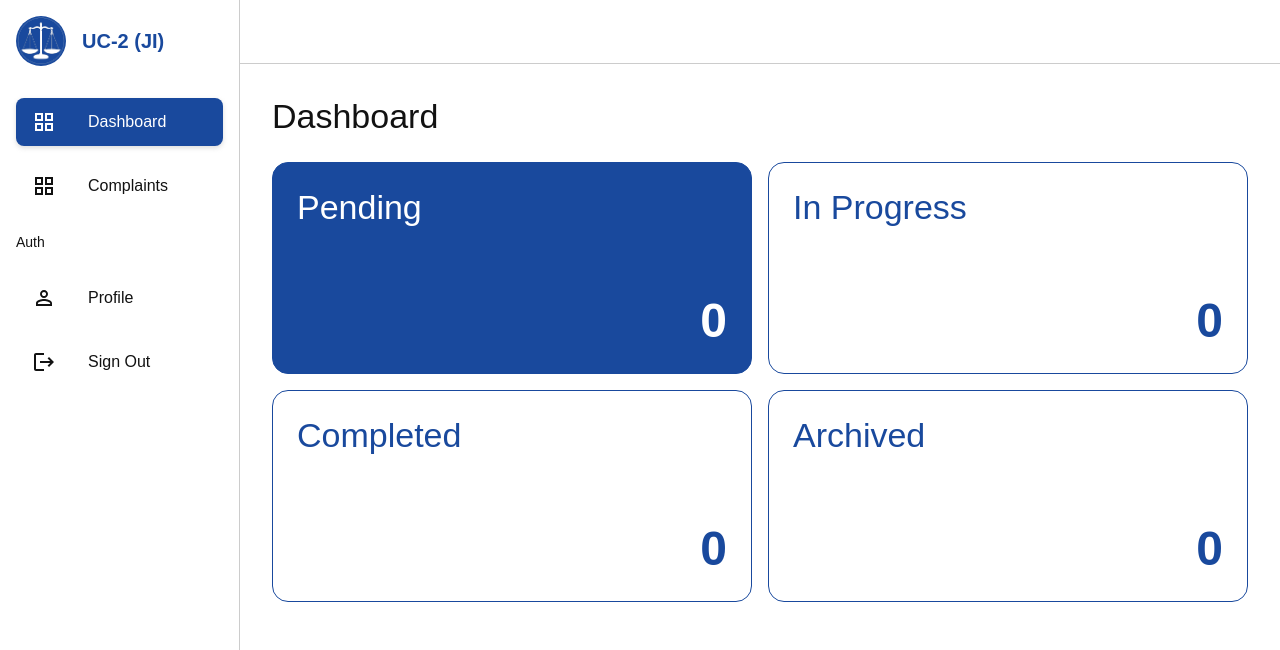
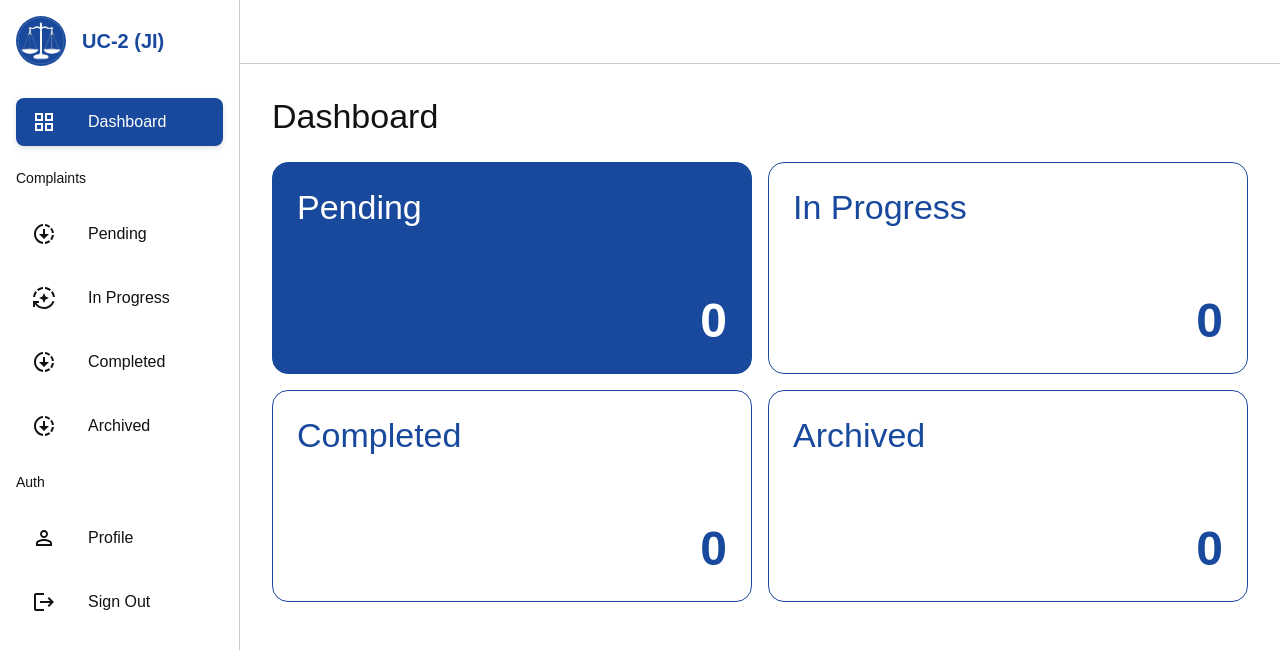
Before and after one commit to MuhammadHamzaSiddiqui1662/whatsapp-chatbot-frontend, a React (Vite) app: page / in a window 1280 px wide. Shown: the top 650 px of the page. Built offline with nearby package versions, Linux system fonts and the light colour scheme.

Commit message:
feat: complaints categorized by status

```diff
--- a/src/components/Navbar/Navbar.tsx
+++ b/src/components/Navbar/Navbar.tsx
@@ -8,13 +8,17 @@ import {
   ListSubheader,
   Typography,
 } from "@mui/material";
-import { NavLink } from "react-router-dom";
-import { ROUTES } from "../../config/constants";
+import { NavLink, useSearchParams } from "react-router-dom";
+import { ROUTES, SEARCH_PARAMS } from "../../config/constants";
 import PersonOutlineIcon from "@mui/icons-material/PersonOutline";
 import GridViewIcon from "@mui/icons-material/GridView";
 import LogoutIcon from "@mui/icons-material/Logout";
+import DownloadingIcon from "@mui/icons-material/Downloading";
+import AutoModeIcon from "@mui/icons-material/AutoMode";
 
 export default function Navbar({ width }: { width?: number }) {
+  let [searchParams] = useSearchParams();
+
   return (
     <Box
       display={"flex"}
@@ -48,13 +52,76 @@ export default function Navbar({ width }: { width?: number }) {
               </ListItemButton>
             </NavLink>
           </ListItem>
+          <ListSubheader>Complaints</ListSubheader>
           <ListItem>
-            <NavLink to={ROUTES.complaints} className={"nav-link"}>
+            <NavLink
+              to={`${ROUTES.complaints}/${ROUTES.pending}`}
+              className={`nav-link${
+                searchParams.get(SEARCH_PARAMS.status) &&
+                searchParams.get(SEARCH_PARAMS.status) === ROUTES.pending
+                  ? " active"
+                  : ""
+              }`}
+            >
               <ListItemButton>
                 <ListItemIcon>
-                  <GridViewIcon />
+                  <DownloadingIcon />
                 </ListItemIcon>
-                <ListItemText>Complaints</ListItemText>
+                <ListItemText>Pending</ListItemText>
+              </ListItemButton>
+            </NavLink>
+          </ListItem>
+          <ListItem>
+            <NavLink
+              to={`${ROUTES.complaints}/${ROUTES.inProgress}`}
+              className={`nav-link${
+                searchParams.get(SEARCH_PARAMS.status) &&
+                searchParams.get(SEARCH_PARAMS.status) === ROUTES.inProgress
+                  ? " active"
+                  : ""
+              }`}
+            >
+              <ListItemButton>
+                <ListItemIcon>
+                  <AutoModeIcon />
+                </ListItemIcon>
+                <ListItemText>In Progress</ListItemText>
+              </ListItemButton>
+            </NavLink>
+          </ListItem>
+          <ListItem>
+            <NavLink
+              to={`${ROUTES.complaints}/${ROUTES.completed}`}
+              className={`nav-link${
+                searchParams.get(SEARCH_PARAMS.status) &&
+                searchParams.get(SEARCH_PARAMS.status) === ROUTES.completed
+                  ? " active"
+                  : ""
+              }`}
+            >
+              <ListItemButton>
+                <ListItemIcon>
+                  <DownloadingIcon />
+                </ListItemIcon>
+                <ListItemText>Completed</ListItemText>
+              </ListItemButton>
+            </NavLink>
+          </ListItem>
+          <ListItem>
+            <NavLink
+              to={`${ROUTES.complaints}/${ROUTES.archived}`}
+              className={`nav-link${
+                searchParams.get(SEARCH_PARAMS.status) &&
+                searchParams.get(SEARCH_PARAMS.status) === ROUTES.archived
+                  ? " active"
+                  : ""
+              }`}
+            >
+              <ListItemButton>
+                <ListItemIcon>
+                  <DownloadingIcon />
+                </ListItemIcon>
+                <ListItemText>Archived</ListItemText>
               </ListItemButton>
             </NavLink>
           </ListItem>
--- a/src/config/constants.ts
+++ b/src/config/constants.ts
@@ -8,6 +8,11 @@ export const ROUTES = {
   verifyOtp: "verify-otp",
   profile: "profile",
   complaints: "complaints",
+  pending: "pending",
+  inProgress: "in-progress",
+  completed: "completed",
+  archived: "archived",
+  complaintId: ":complaintId",
 };
 
 export const SEARCH_PARAMS = {
@@ -29,10 +34,6 @@ export const COLUMNS: Column[] = [
     label: "Complaint Type",
   },
   {
-    id: "status",
-    label: "Complaint Status",
-  },
-  {
     id: "block",
     label: "Block",
   },
--- /dev/null
+++ b/src/pages/Complaints/Archived/Archived.tsx
@@ -0,0 +1,39 @@
+import { Box, Typography } from "@mui/material";
+import StickyHeadTable from "../../../components/StickyHeaderTable/StickyHeaderTable";
+import { useNavigate } from "react-router-dom";
+import { COLUMNS, ROUTES, SEARCH_PARAMS } from "../../../config/constants";
+import { useAppDispatch, useAppSelector } from "../../../config/store";
+import { Data } from "../../../types/complaint";
+import { formatRows } from "../../../utils";
+import { useEffect } from "react";
+import { getComplaintsThunk } from "../../../features/complaint/complaintSlice";
+
+export default function ArchivedComplaints() {
+  const navigate = useNavigate();
+  const complaints = useAppSelector(
+    (state) => state.complaint.archivedComplaints
+  );
+  const dispatch = useAppDispatch();
+
+  useEffect(() => {
+    dispatch(getComplaintsThunk());
+  }, []);
+
+  const handleRowClick = (row: Data) => {
+    navigate(`../${row.id}?${SEARCH_PARAMS.status}=${ROUTES.archived}`);
+  };
+
+  return (
+    <Box p={4}>
+      <Typography variant="h4">Archived Complaints</Typography>
+      <StickyHeadTable
+        columns={COLUMNS}
+        rows={formatRows(complaints || [])}
+        onRowClick={handleRowClick}
+        sx={{
+          mt: 5,
+        }}
+      />
+    </Box>
+  );
+}
--- /dev/null
+++ b/src/pages/Complaints/Completed/Completed.tsx
@@ -0,0 +1,39 @@
+import { Box, Typography } from "@mui/material";
+import StickyHeadTable from "../../../components/StickyHeaderTable/StickyHeaderTable";
+import { useNavigate } from "react-router-dom";
+import { COLUMNS, ROUTES, SEARCH_PARAMS } from "../../../config/constants";
+import { useAppDispatch, useAppSelector } from "../../../config/store";
+import { Data } from "../../../types/complaint";
+import { formatRows } from "../../../utils";
+import { useEffect } from "react";
+import { getComplaintsThunk } from "../../../features/complaint/complaintSlice";
+
+export default function CompletedComplaints() {
+  const navigate = useNavigate();
+  const complaints = useAppSelector(
+    (state) => state.complaint.completedComplaints
+  );
+  const dispatch = useAppDispatch();
+
+  useEffect(() => {
+    dispatch(getComplaintsThunk());
+  }, []);
+
+  const handleRowClick = (row: Data) => {
+    navigate(`../${row.id}?${SEARCH_PARAMS.status}=${ROUTES.completed}`);
+  };
+
+  return (
+    <Box p={4}>
+      <Typography variant="h4">Completed Complaints</Typography>
+      <StickyHeadTable
+        columns={COLUMNS}
+        rows={formatRows(complaints || [])}
+        onRowClick={handleRowClick}
+        sx={{
+          mt: 5,
+        }}
+      />
+    </Box>
+  );
+}
--- /dev/null
+++ b/src/pages/Complaints/InProgress/InProgress.tsx
@@ -0,0 +1,39 @@
+import { Box, Typography } from "@mui/material";
+import StickyHeadTable from "../../../components/StickyHeaderTable/StickyHeaderTable";
+import { useNavigate } from "react-router-dom";
+import { COLUMNS, ROUTES, SEARCH_PARAMS } from "../../../config/constants";
+import { useAppDispatch, useAppSelector } from "../../../config/store";
+import { Data } from "../../../types/complaint";
+import { formatRows } from "../../../utils";
+import { useEffect } from "react";
+import { getComplaintsThunk } from "../../../features/complaint/complaintSlice";
+
+export default function InProgressComplaints() {
+  const navigate = useNavigate();
+  const complaints = useAppSelector(
+    (state) => state.complaint.inProgressComplaints
+  );
+  const dispatch = useAppDispatch();
+
+  useEffect(() => {
+    dispatch(getComplaintsThunk());
+  }, []);
+
+  const handleRowClick = (row: Data) => {
+    navigate(`../${row.id}?${SEARCH_PARAMS.status}=${ROUTES.inProgress}`);
+  };
+
+  return (
+    <Box p={4}>
+      <Typography variant="h4">In Progress Complaints</Typography>
+      <StickyHeadTable
+        columns={COLUMNS}
+        rows={formatRows(complaints || [])}
+        onRowClick={handleRowClick}
+        sx={{
+          mt: 5,
+        }}
+      />
+    </Box>
+  );
+}
--- /dev/null
+++ b/src/pages/Complaints/Pending/Pending.tsx
@@ -0,0 +1,39 @@
+import { Box, Typography } from "@mui/material";
+import StickyHeadTable from "../../../components/StickyHeaderTable/StickyHeaderTable";
+import { useNavigate } from "react-router-dom";
+import { COLUMNS, ROUTES, SEARCH_PARAMS } from "../../../config/constants";
+import { useAppDispatch, useAppSelector } from "../../../config/store";
+import { Data } from "../../../types/complaint";
+import { formatRows } from "../../../utils";
+import { useEffect } from "react";
+import { getComplaintsThunk } from "../../../features/complaint/complaintSlice";
+
+export default function PendingComplaints() {
+  const navigate = useNavigate();
+  const complaints = useAppSelector(
+    (state) => state.complaint.pendingComplaints
+  );
+  const dispatch = useAppDispatch();
+
+  useEffect(() => {
+    dispatch(getComplaintsThunk());
+  }, []);
+
+  const handleRowClick = (row: Data) => {
+    navigate(`../${row.id}?${SEARCH_PARAMS.status}=${ROUTES.pending}`);
+  };
+
+  return (
+    <Box p={4}>
+      <Typography variant="h4">Pending Complaints</Typography>
+      <StickyHeadTable
+        columns={COLUMNS}
+        rows={formatRows(complaints || [])}
+        onRowClick={handleRowClick}
+        sx={{
+          mt: 5,
+        }}
+      />
+    </Box>
+  );
+}
--- a/src/types/complaint.ts
+++ b/src/types/complaint.ts
@@ -1,7 +1,7 @@
 import { ComplaintStatus, Complaint as ComplaintE } from "../enums";
 
 export interface Column {
-  id: "id" | "date" | "type" | "block" | "address" | "status";
+  id: "id" | "date" | "type" | "block" | "address";
   label: string;
   minWidth?: number;
   align?: "right" | "center" | "left";
@@ -14,7 +14,6 @@ export interface Data {
   type: string;
   block: string;
   address: string;
-  status: string;
 }
 
 export interface Complaint {
--- a/src/utils/index.ts
+++ b/src/utils/index.ts
@@ -1,4 +1,4 @@
-import { Complaint, ComplaintStatus } from "../enums";
+import { Complaint } from "../enums";
 import { Data, Complaint as ComplaintI } from "../types/complaint";
 
 export const formatRows = (complaints: ComplaintI[]): Data[] =>
@@ -13,16 +13,6 @@ export const formatRows = (complaints: ComplaintI[]): Data[] =>
         : complaint.type === Complaint.Sanitation
         ? "Sanitation"
         : "undefined",
-    status:
-      complaint.status === ComplaintStatus.Pending
-        ? "Pending"
-        : complaint.status === ComplaintStatus.InProgress
-        ? "In Progress"
-        : complaint.status === ComplaintStatus.Completed
-        ? "Completed"
-        : complaint.status === ComplaintStatus.Archived
-        ? "Archived"
-        : "undefined",
     block: complaint.block,
     address: complaint.house,
   }));
```
Also changed, not shown: src/App.tsx (+28 -2 lines), src/features/complaint/complaintSlice.ts (+34 -2 lines).
